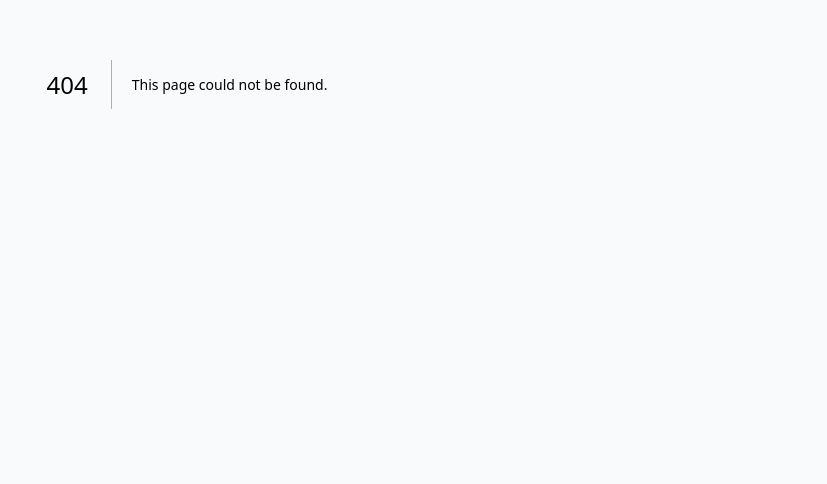
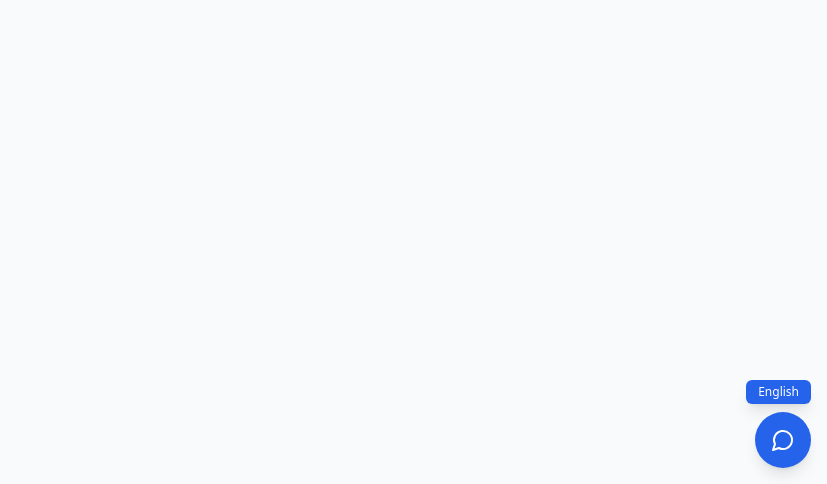
Before and after one commit to Mau567/AHOTEC_chatbot, a Next.js app: page /embed/chat in a window 1280 px wide. Before the commit this address had no page. Shown: the part 316-800 px from the top of the page, without its empty margins (453-1280 px from the left). Built offline with nearby package versions, Linux system fonts and the light colour scheme.

Commit message:
Implement user feedback mechanism in chatbot to gather insights on interaction quality. Update UI to include feedback prompts after conversations, enhancing user engagement and allowing for continuous improvement of chatbot responses.

```diff
--- /dev/null
+++ b/app/embed/chat/page.tsx
@@ -0,0 +1,24 @@
+'use client'
+
+import ChatWidget from '@/components/ChatWidget'
+
+/**
+ * Embeddable chat page. Designed to be loaded in an iframe on any website.
+ * Use the script snippet or iframe tag to add the chat to external pages.
+ */
+export default function EmbedChatPage() {
+  // When in iframe, origin is this app's domain, so relative URL hits this app's API
+  const apiUrl = typeof window !== 'undefined'
+    ? `${window.location.origin}/api/chat`
+    : '/api/chat'
+
+  return (
+    <div className="min-h-screen w-full bg-transparent">
+      <ChatWidget
+        apiUrl={apiUrl}
+        theme="light"
+        position="bottom-right"
+      />
+    </div>
+  )
+}
--- /dev/null
+++ b/app/embed/layout.tsx
@@ -0,0 +1,11 @@
+export default function EmbedLayout({
+  children,
+}: {
+  children: React.ReactNode
+}) {
+  return (
+    <div className="min-h-screen bg-transparent p-0 m-0 overflow-hidden">
+      {children}
+    </div>
+  )
+}
```
Also changed, not shown: public/embed.js (added, +31 -0 lines), 1 other file (tests, documents, lock files or other folders).
